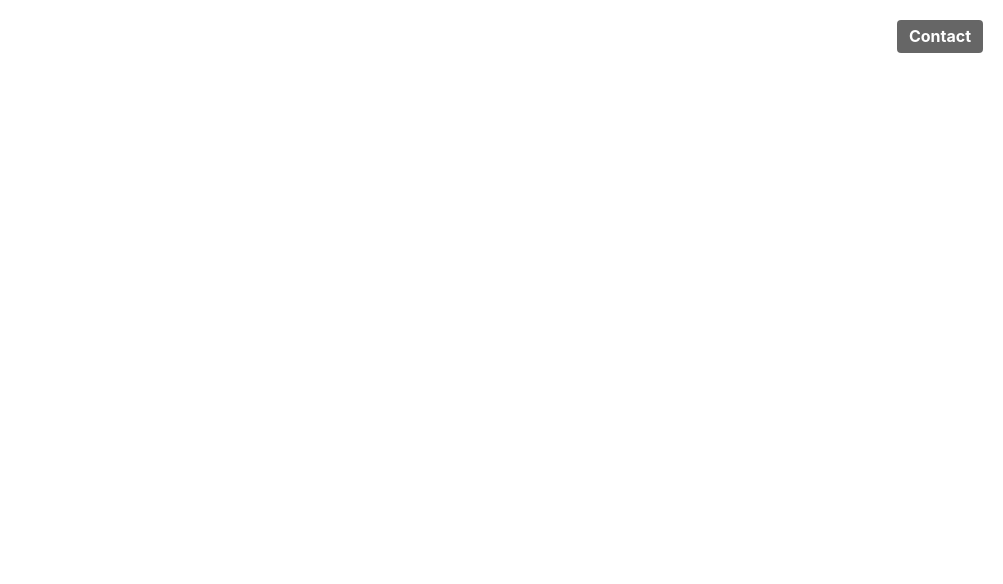
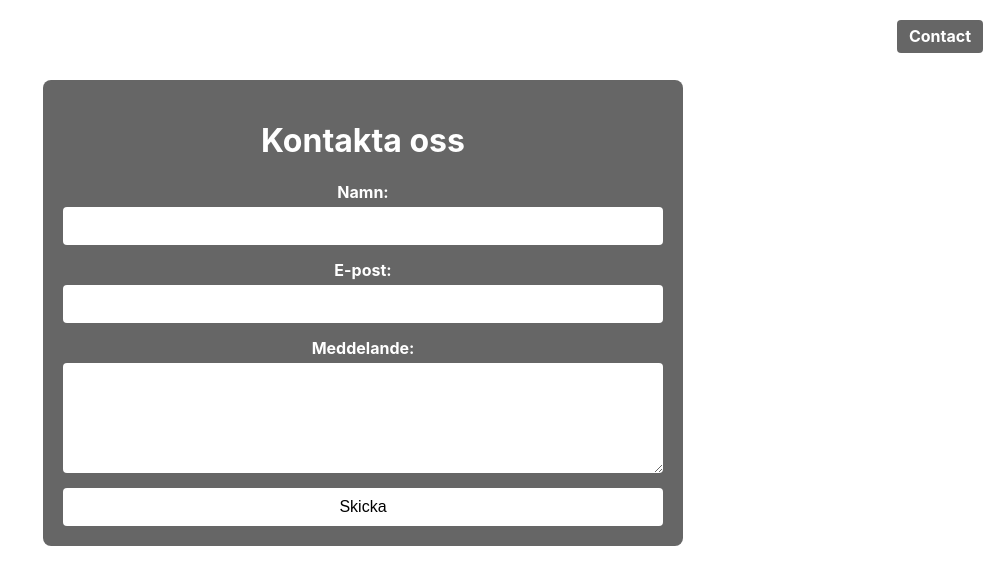
Before and after one commit to ns-develops/.ART-Gallery-web, a React (Create React App) app: page /.ART-Gallery-web/contact in a window 1280 px wide. Before the commit this address had no page. Shown: the top 584 px of the page, without its empty margins (277-1280 px from the left). Built offline with nearby package versions, Linux system fonts and the light colour scheme.

Commit message:
upd routes, test deploy

```diff
--- a/src/App.css
+++ b/src/App.css
@@ -114,7 +114,7 @@ html, body, .App {
   border-radius: 4px;
 }
 
-/* Högerhörn – kontaktlänk */
+
 .contact-link {
   text-decoration: none;
   color: white;
--- a/src/App.js
+++ b/src/App.js
@@ -4,10 +4,8 @@ import Contact from './Contact';
 
 function App() {
   return (
-    <Router>
+    <Router basename="/.ART-Gallery-web">
       <div className="App">
-
-
         <div className="corner-nav">
           <div className="logo-left">Favorable.</div>
           <Link to="/contact" className="contact-link">Contact</Link>
--- /dev/null
+++ b/src/Contact.css
@@ -0,0 +1,43 @@
+.contact-container {
+    max-width: 600px;
+    margin: 80px auto;
+    padding: 20px;
+    color: white;
+    background: rgba(0, 0, 0, 0.6);
+    border-radius: 8px;
+  }
+
+  .contact-form {
+    display: flex;
+    flex-direction: column;
+    gap: 15px;
+  }
+
+  .contact-form label {
+    display: flex;
+    flex-direction: column;
+    font-weight: bold;
+  }
+
+  .contact-form input,
+  .contact-form textarea {
+    padding: 10px;
+    border: none;
+    border-radius: 4px;
+    margin-top: 5px;
+    font-size: 16px;
+  }
+
+  .contact-form button {
+    padding: 10px 20px;
+    font-size: 16px;
+    background-color: #ffffff;
+    color: black;
+    border: none;
+    border-radius: 4px;
+    cursor: pointer;
+  }
+
+  .contact-form button:hover {
+    background-color: #ddd;
+  }
--- a/src/Contact.js
+++ b/src/Contact.js
@@ -1,15 +1,66 @@
-import React from 'react';
+import React, { useState } from 'react';
+import './Contact.css';
 
 function Contact() {
+  const [formData, setFormData] = useState({
+    name: '',
+    email: '',
+    message: ''
+  });
+
+  const handleChange = (e) => {
+    setFormData(prev => ({
+      ...prev,
+      [e.target.name]: e.target.value
+    }));
+  };
+
+  const handleSubmit = (e) => {
+    e.preventDefault();
+
+    alert('Tack för ditt meddelande! Vi återkommer inom kort');
+    setFormData({ name: '', email: '', message: '' });
+  };
+
   return (
-    <div>
+    <div className="contact-container">
       <h1>Kontakta oss</h1>
-      <p>Här är vår kontaktinformation.</p>
-      <ul>
-        Email: example@example.com
-        Telefon: +123 456 789
-        Adress: 123 Konstgatan, Stockholm
-      </ul>
+      <form onSubmit={handleSubmit} className="contact-form">
+        <label>
+          Namn:
+          <input
+            type="text"
+            name="name"
+            value={formData.name}
+            onChange={handleChange}
+            required
+          />
+        </label>
+
+        <label>
+          E-post:
+          <input
+            type="email"
+            name="email"
+            value={formData.email}
+            onChange={handleChange}
+            required
+          />
+        </label>
+
+        <label>
+          Meddelande:
+          <textarea
+            name="message"
+            rows="5"
+            value={formData.message}
+            onChange={handleChange}
+            required
+          ></textarea>
+        </label>
+
+        <button type="submit">Skicka</button>
+      </form>
     </div>
   );
 }
--- /dev/null
+++ b/src/Home.css
@@ -0,0 +1,48 @@
+.App {
+    text-align: center;
+  }
+
+  .App-header {
+    position: relative;
+    height: 100vh;
+    display: flex;
+    flex-direction: column;
+    justify-content: center;
+    align-items: center;
+  }
+
+  .scrolling-text-container {
+    position: relative;
+    margin-bottom: 20px;
+  }
+
+  .scrolling-text {
+    white-space: nowrap;
+    overflow: hidden;
+    animation: scroll 10s linear infinite;
+  }
+
+  .scrolling-line {
+    height: 2px;
+    background: #fff;
+    margin: 10px 0;
+  }
+
+  .background-video {
+    position: absolute;
+    top: 0;
+    left: 0;
+    width: 100%;
+    height: 100%;
+    object-fit: cover;
+  }
+
+  .address {
+    position: absolute;
+    bottom: 20px;
+    left: 20px;
+    color: white;
+    font-size: 16px;
+    font-family: Arial, sans-serif;
+    padding: 5px;
+  }
--- a/src/Home.js
+++ b/src/Home.js
@@ -5,13 +5,14 @@ function Home() {
   return (
     <div className="App">
       <header className="App-header">
-        <section className="scrolling-text-container">
+
+        {/* <section className="scrolling-text-container">
           <div className="scrolling-line" />
           <p className="scrolling-text">
             UI DESIGN MODERN ART UI DESIGN MODERN ART UI DESIGN MODERN ART
           </p>
           <div className="scrolling-line" />
-        </section>
+        </section> */}
 
         <video
           autoPlay
@@ -19,8 +20,12 @@ function Home() {
           muted
           controls
           className="background-video"
-          src="/.ART-Gallery-web/videos/video2.mp4"
+          src="https://ns-develops.github.io/.ART-Gallery-web/videos/video2.mp4"
         />
+
+        <div className="address">
+          Flemminggatan 20, 112 26 Stockholm
+        </div>
       </header>
     </div>
   );
```
